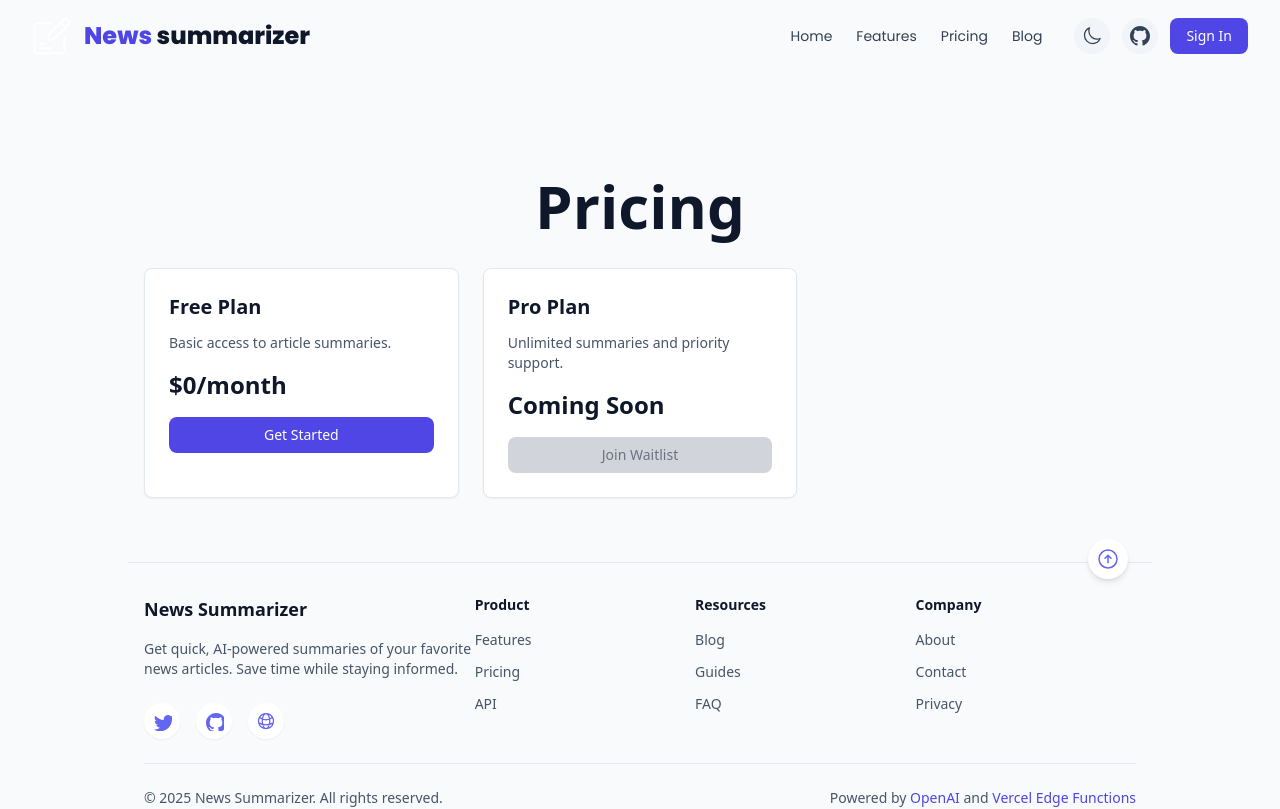
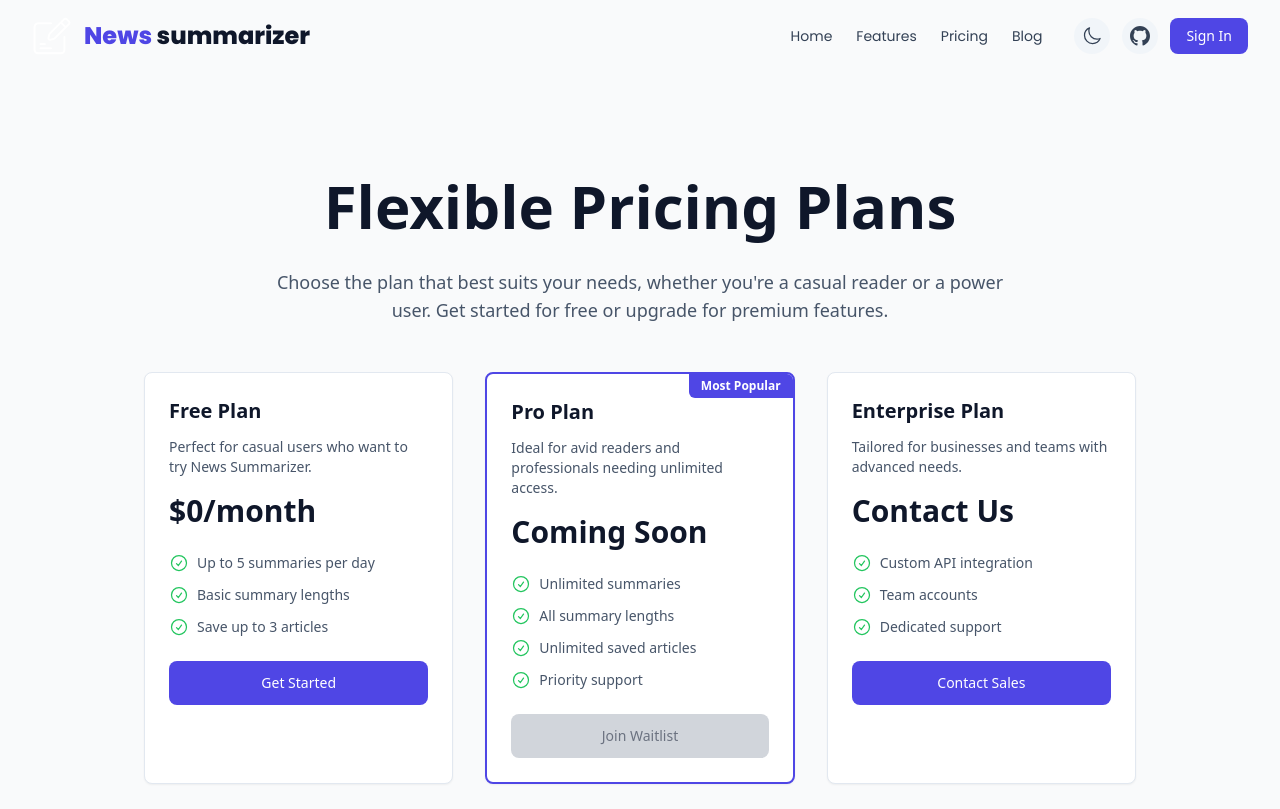
Before and after one commit to jjingofarouk/news-summary, a Next.js app: page /pricing in a window 1280 px wide. Shown: the top 809 px of the page. Built offline with nearby package versions, Linux system fonts and the light colour scheme.

Commit message:
Update pricing.tsx

```diff
--- a/pages/pricing.tsx
+++ b/pages/pricing.tsx
@@ -2,6 +2,7 @@ import type { NextPage } from "next";
 import Head from "next/head";
 import Header from "../components/Header";
 import Footer from "../components/Footer";
+import { CheckCircleIcon } from '@heroicons/react/24/outline';
 
 const Pricing: NextPage = () => {
   return (
@@ -9,33 +10,101 @@ const Pricing: NextPage = () => {
       <div className="mx-auto flex min-h-screen max-w-5xl flex-col pt-8 sm:pt-12">
         <Head>
           <title>Pricing - News Summarizer</title>
-          <meta name="description" content="Pricing plans for News Summarizer" />
+          <meta name="description" content="Explore pricing plans for News Summarizer, from free to premium options" />
         </Head>
         <Header />
-        <main className="mx-auto mt-10 flex max-w-5xl flex-1 flex-col justify-center px-4 sm:mt-32">
+        <main className="mx-auto mt-10 flex max-w-5xl flex-1 flex-col px-4 sm:mt-32">
           <h1 className="text-center text-4xl font-bold sm:text-6xl mb-8">
-            Pricing
+            Flexible Pricing Plans
           </h1>
-          <div className="grid gap-6 sm:grid-cols-2 lg:grid-cols-3">
+          <p className="text-center text-lg text-slate-600 dark:text-slate-400 mb-12 max-w-3xl mx-auto">
+            Choose the plan that best suits your needs, whether you're a casual reader or a power user. Get started for free or upgrade for premium features.
+          </p>
+          <div className="grid gap-8 sm:grid-cols-2 lg:grid-cols-3">
             <div className="bg-white dark:bg-slate-800 p-6 rounded-lg shadow-sm border border-slate-200 dark:border-slate-700">
               <h2 className="text-xl font-semibold mb-3">Free Plan</h2>
               <p className="text-sm text-slate-600 dark:text-slate-400 mb-4">
-                Basic access to article summaries.
+                Perfect for casual users who want to try News Summarizer.
               </p>
-              <p className="text-2xl font-bold mb-4">$0/month</p>
-              <button className="w-full rounded-lg bg-indigo-600 p-2 text-sm font-medium text-white hover:bg-indigo-500">
+              <p className="text-3xl font-bold mb-6">$0/month</p>
+              <ul className="space-y-3 mb-6">
+                <li className="flex items-center">
+                  <CheckCircleIcon className="h-5 w-5 text-green-500 mr-2" />
+                  <span className="text-sm text-slate-600 dark:text-slate-400">Up to 5 summaries per day</span>
+                </li>
+                <li className="flex items-center">
+                  <CheckCircleIcon className="h-5 w-5 text-green-500 mr-2" />
+                  <span className="text-sm text-slate-600 dark:text-slate-400">Basic summary lengths</span>
+                </li>
+                <li className="flex items-center">
+                  <CheckCircleIcon className="h-5 w-5 text-green-500 mr-2" />
+                  <span className="text-sm text-slate-600 dark:text-slate-400">Save up to 3 articles</span>
+                </li>
+              </ul>
+              <a
+                href="/"
+                className="block w-full text-center rounded-lg bg-indigo-600 p-3 text-sm font-medium text-white hover:bg-indigo-500"
+              >
                 Get Started
+              </a>
+            </div>
+            <div className="bg-white dark:bg-slate-800 p-6 rounded-lg shadow-sm border-2 border-indigo-600 dark:border-indigo-400 relative">
+              <span className="absolute top-0 right-0 bg-indigo-600 text-white text-xs font-semibold px-3 py-1 rounded-bl-md rounded-tr-md">
+                Most Popular
+              </span>
+              <h2 className="text-xl font-semibold mb-3">Pro Plan</h2>
+              <p className="text-sm text-slate-600 dark:text-slate-400 mb-4">
+                Ideal for avid readers and professionals needing unlimited access.
+              </p>
+              <p className="text-3xl font-bold mb-6">Coming Soon</p>
+              <ul className="space-y-3 mb-6">
+                <li className="flex items-center">
+                  <CheckCircleIcon className="h-5 w-5 text-green-500 mr-2" />
+                  <span className="text-sm text-slate-600 dark:text-slate-400">Unlimited summaries</span>
+                </li>
+                <li className="flex items-center">
+                  <CheckCircleIcon className="h-5 w-5 text-green-500 mr-2" />
+                  <span className="text-sm text-slate-600 dark:text-slate-400">All summary lengths</span>
+                </li>
+                <li className="flex items-center">
+                  <CheckCircleIcon className="h-5 w-5 text-green-500 mr-2" />
+                  <span className="text-sm text-slate-600 dark:text-slate-400">Unlimited saved articles</span>
+                </li>
+                <li className="flex items-center">
+                  <CheckCircleIcon className="h-5 w-5 text-green-500 mr-2" />
+                  <span className="text-sm text-slate-600 dark:text-slate-400">Priority support</span>
+                </li>
+              </ul>
+              <button className="block w-full text-center rounded-lg bg-gray-300 dark:bg-gray-600 p-3 text-sm font-medium text-gray-500 cursor-not-allowed">
+                Join Waitlist
               </button>
             </div>
             <div className="bg-white dark:bg-slate-800 p-6 rounded-lg shadow-sm border border-slate-200 dark:border-slate-700">
-              <h2 className="text-xl font-semibold mb-3">Pro Plan</h2>
+              <h2 className="text-xl font-semibold mb-3">Enterprise Plan</h2>
               <p className="text-sm text-slate-600 dark:text-slate-400 mb-4">
-                Unlimited summaries and priority support.
+                Tailored for businesses and teams with advanced needs.
               </p>
-              <p className="text-2xl font-bold mb-4">Coming Soon</p>
-              <button className="w-full rounded-lg bg-gray-300 dark:bg-gray-600 p-2 text-sm font-medium text-gray-500 cursor-not-allowed">
-                Join Waitlist
-              </button>
+              <p className="text-3xl font-bold mb-6">Contact Us</p>
+              <ul className="space-y-3 mb-6">
+                <li className="flex items-center">
+                  <CheckCircleIcon className="h-5 w-5 text-green-500 mr-2" />
+                  <span className="text-sm text-slate-600 dark:text-slate-400">Custom API integration</span>
+                </li>
+                <li className="flex items-center">
+                  <CheckCircleIcon className="h-5 w-5 text-green-500 mr-2" />
+                  <span className="text-sm text-slate-600 dark:text-slate-400">Team accounts</span>
+                </li>
+                <li className="flex items-center">
+                  <CheckCircleIcon className="h-5 w-5 text-green-500 mr-2" />
+                  <span className="text-sm text-slate-600 dark:text-slate-400">Dedicated support</span>
+                </li>
+              </ul>
+              <a
+                href="/contact"
+                className="block w-full text-center rounded-lg bg-indigo-600 p-3 text-sm font-medium text-white hover:bg-indigo-500"
+              >
+                Contact Sales
+              </a>
             </div>
           </div>
         </main>
```
